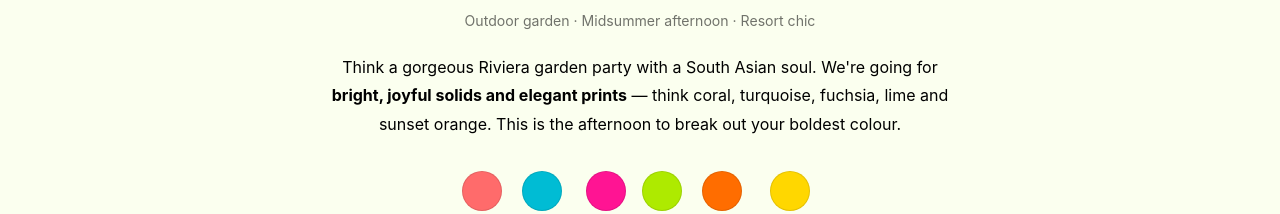
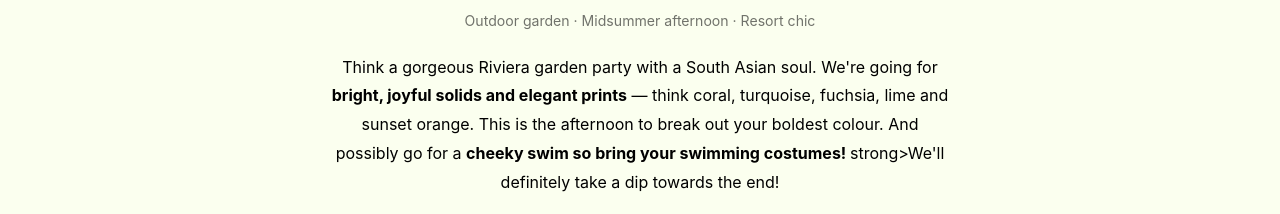
Before and after one commit to soraiyasal/wedding-suggestions-turkey, a plain HTML site: page outfits/index.html in a window 1280 px wide. Shown: the part 505-719 px from the top of the page. Drawn offline with Linux system fonts and the light colour scheme.

Commit message:
Update event vibe description with swim note
Added a note about bringing swimming costumes for the event.

```diff
--- a/outfits/index.html
+++ b/outfits/index.html
@@ -414,7 +414,7 @@
                     <p class="event-label">Saturday 10 October · 12:00 pm – 4:00 pm</p>
                     <h2 class="event-title">Welcome Lunch &amp; Mehendi</h2>
                     <p class="event-meta">Outdoor garden · Midsummer afternoon · Resort chic</p>
-                    <p class="event-vibe">Think a gorgeous Riviera garden party with a South Asian soul. We're going for <strong>bright, joyful solids and elegant prints</strong> — think coral, turquoise, fuchsia, lime and sunset orange. This is the afternoon to break out your boldest colour.</p>
+                    <p class="event-vibe">Think a gorgeous Riviera garden party with a South Asian soul. We're going for <strong>bright, joyful solids and elegant prints</strong> — think coral, turquoise, fuchsia, lime and sunset orange. This is the afternoon to break out your boldest colour. And possibly go for a  <strong>cheeky swim so bring your swimming costumes! </strong>strong>We'll definitely take a dip towards the end!</p>
                 </div>
 
                 <div class="palette">
```
